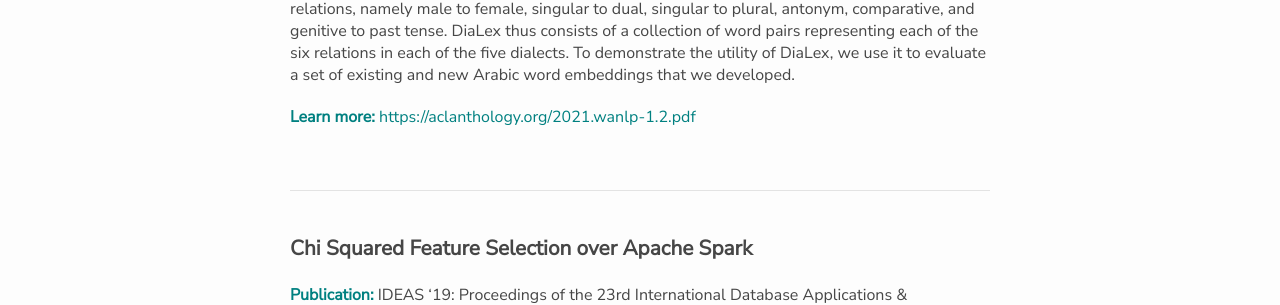
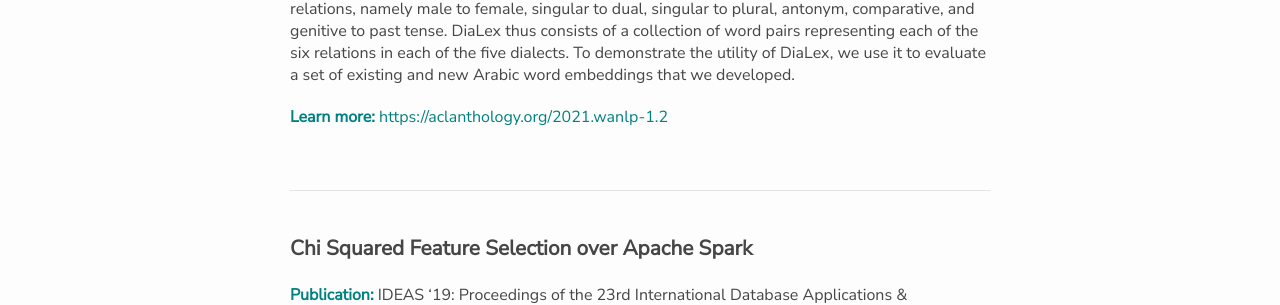
Before and after one commit to iskandergaba/iskandergaba.github.io, a Jekyll site: the page built from publications.md, in a window 1280 px wide and 1030 px high. Shown: the part 385-690 px from the top of the window. Built offline with Jekyll 4.4.1, drawn with Linux system fonts in a browser that asks for light colours; nearby versions of some CDN libraries; comment, search, counter and statistics services are not loaded; part of the change alters nothing that is shown.

Commit message:
Fixed the link of DiaLex publication again

```diff
--- a/publications.md
+++ b/publications.md
@@ -12,7 +12,7 @@ Arabic Natural Language Processing Workshop
 
 <span class="publication-subtitle">Summary:</span> We describe DiaLex, a benchmark for intrinsic evaluation of dialectal Arabic word embeddings. DiaLex covers five important Arabic dialects: Algerian, Egyptian, Lebanese, Syrian, and Tunisian. Across these dialects, DiaLex provides a testbank for six syntactic and semantic relations, namely male to female, singular to dual, singular to plural, antonym, comparative, and genitive to past tense. DiaLex thus consists of a collection of word pairs representing each of the six relations in each of the five dialects. To demonstrate the utility of DiaLex, we use it to evaluate a set of existing and new Arabic word embeddings that we developed.
 
-<span class="publication-subtitle">Learn more:</span> <a href="https://aclanthology.org/2021.wanlp-1.2.pdf" target="_blank">https://aclanthology.org/2021.wanlp-1.2.pdf</a>
+<span class="publication-subtitle">Learn more:</span> <a href="https://aclanthology.org/2021.wanlp-1.2" target="_blank">https://aclanthology.org/2021.wanlp-1.2</a>
 
 <br/>
 <hr/>
```
